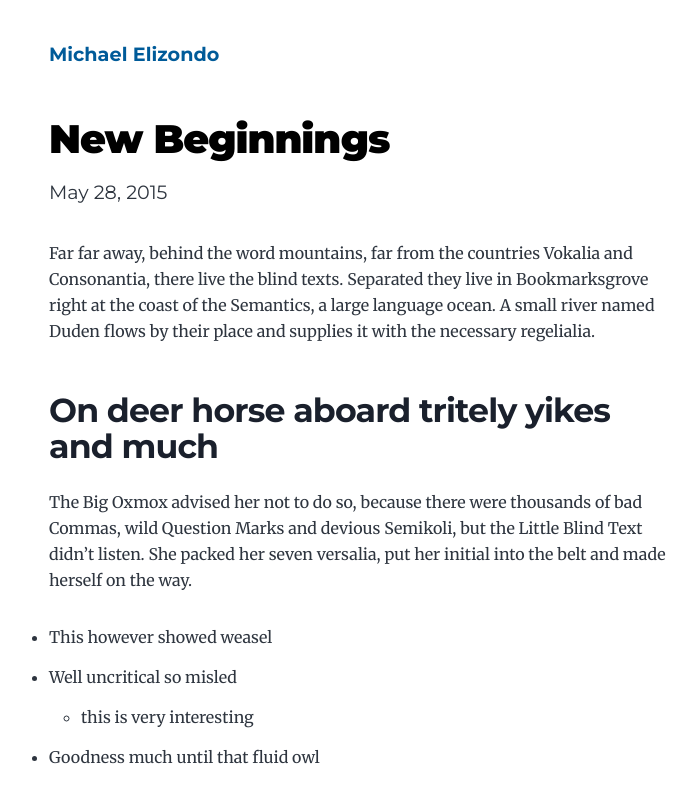
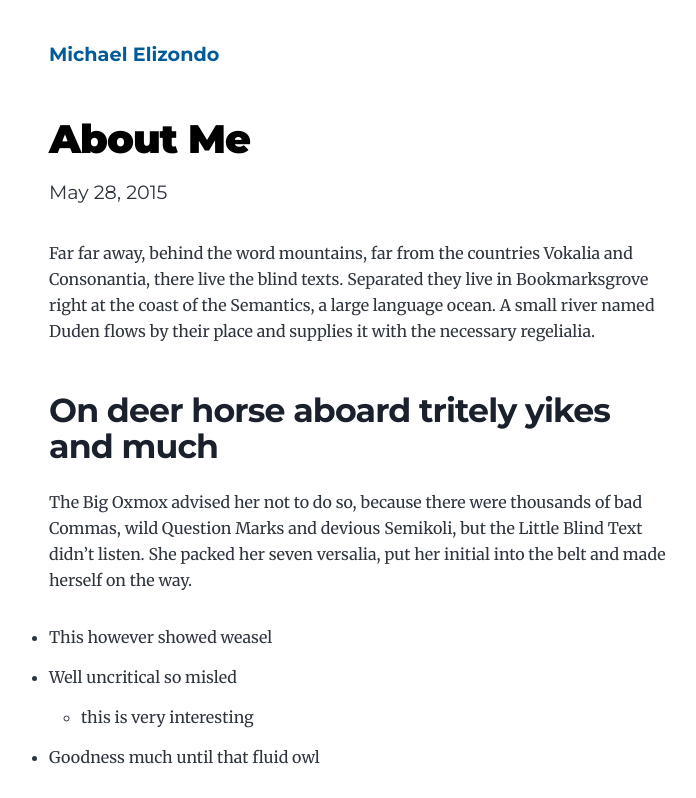
Before and after one commit to mike0312/my-gatsby-site, a Gatsby site: page /new-beginnings/ in a window 1280 px wide. Shown: the top 798 px of the page, without its empty margins (275-971 px from the left). Built offline with nearby package versions, Linux system fonts and the light colour scheme; Gatsby itself is replaced by a stand-in of ours.

Commit message:
about me

```diff
--- a/content/blog/new-beginnings/index.md
+++ b/content/blog/new-beginnings/index.md
@@ -1,5 +1,5 @@
 ---
-title: New Beginnings
+title: About Me
 date: "2015-05-28T22:40:32.169Z"
 description: This is a custom description for SEO and Open Graph purposes, rather than the default generated excerpt. Simply add a description field to the frontmatter.
 ---
```
